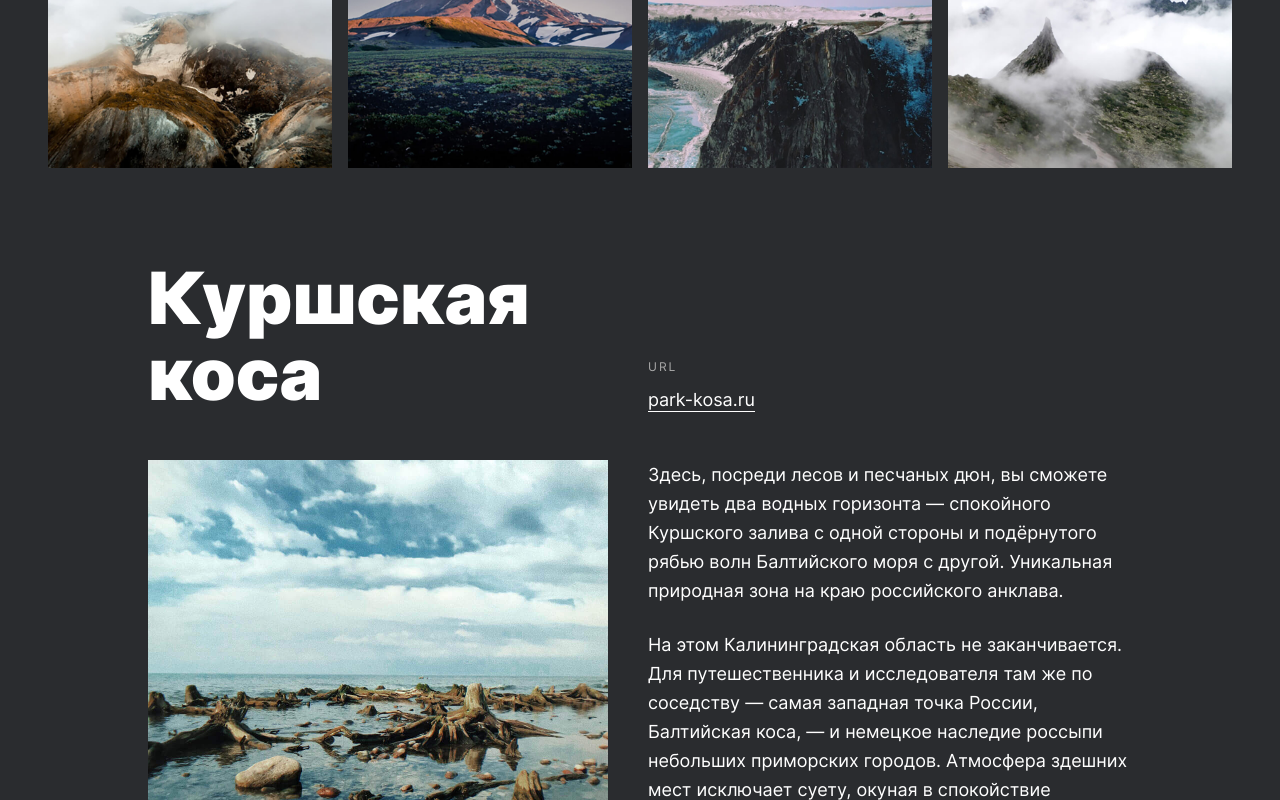
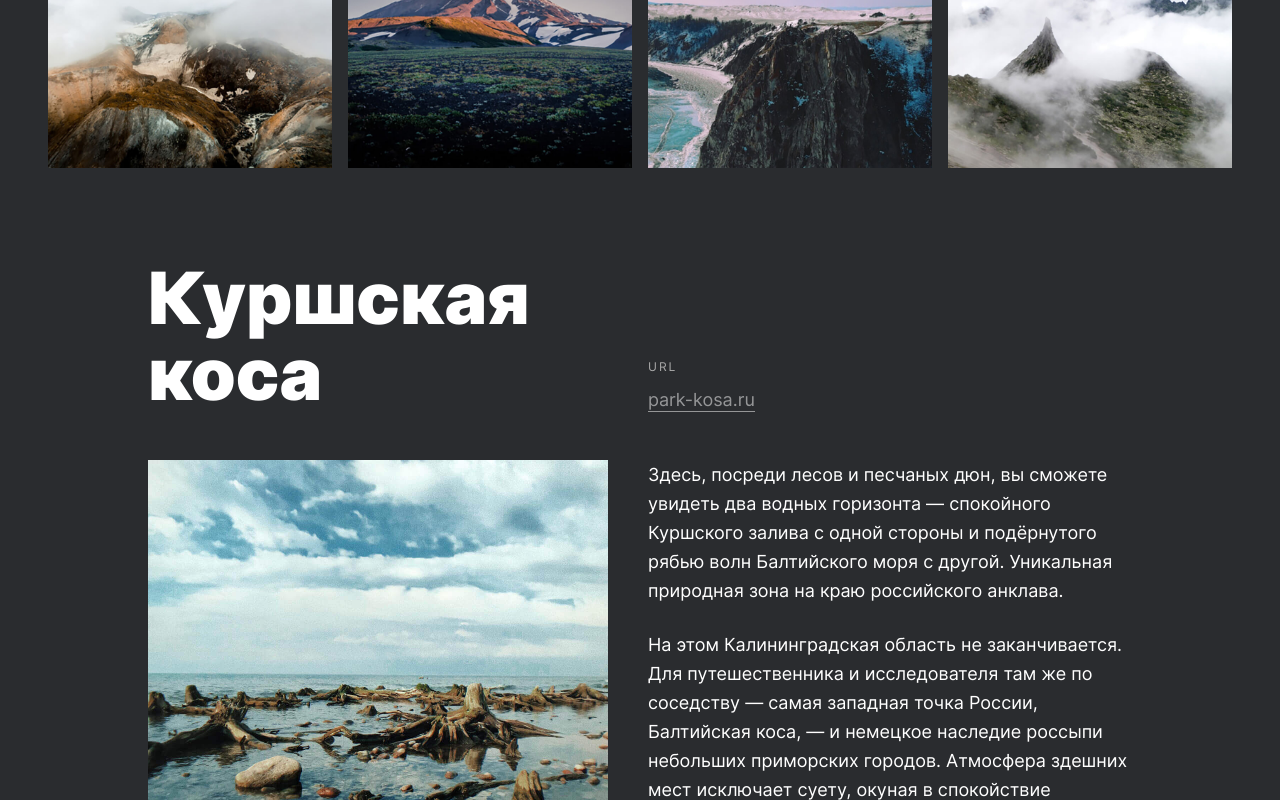
Before and after one commit to limit1ezz/russian-travel, a website: page index.html in a window 1280 px wide. In both pictures the pointer is over the link "park-kosa.ru". Shown: the part 2257-3057 px from the top of the page. Drawn offline with Linux system fonts and the light colour scheme.

Commit message:
Fix bugs

```diff
--- a/blocks/places/__link/places__link.css
+++ b/blocks/places/__link/places__link.css
@@ -7,9 +7,9 @@
   border-bottom: 1px solid #fff;
   transition: opacity 0.1s ease-in-out;
   cursor: pointer;
+}
 
-  .places__link:hover {
-    filter: alpha(opacity=50);
-    opacity: 0.5;
-  }
+.places__link:hover {
+  filter: alpha(opacity=50);
+  opacity: 0.5;
 }
```
